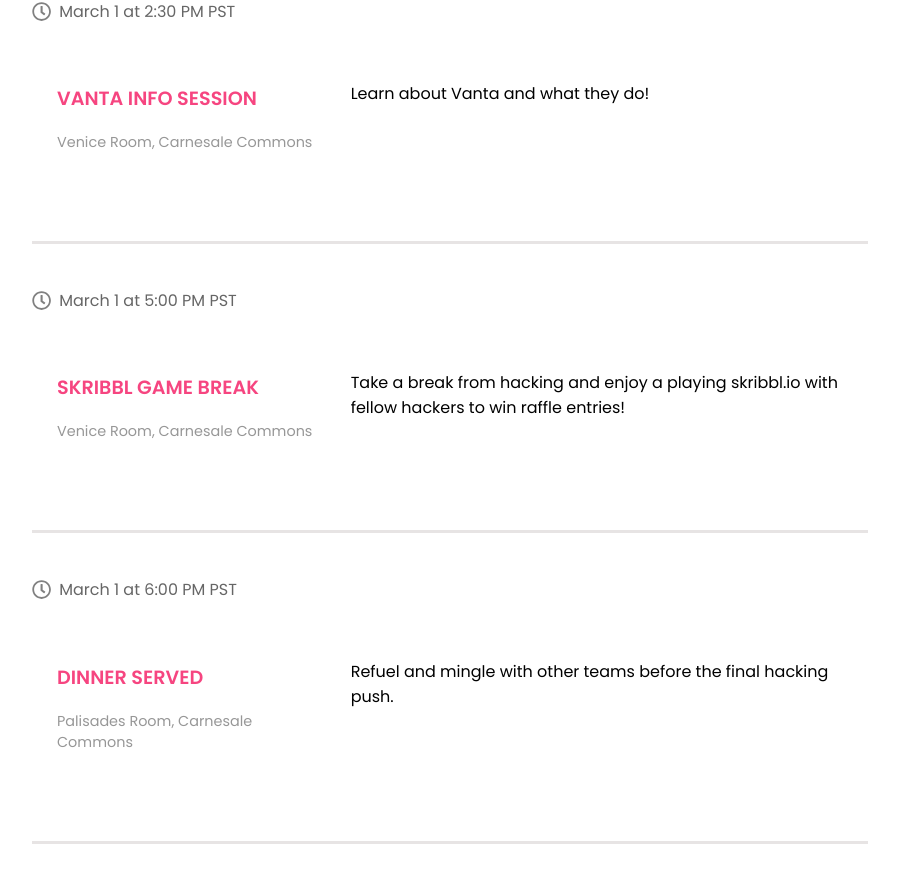
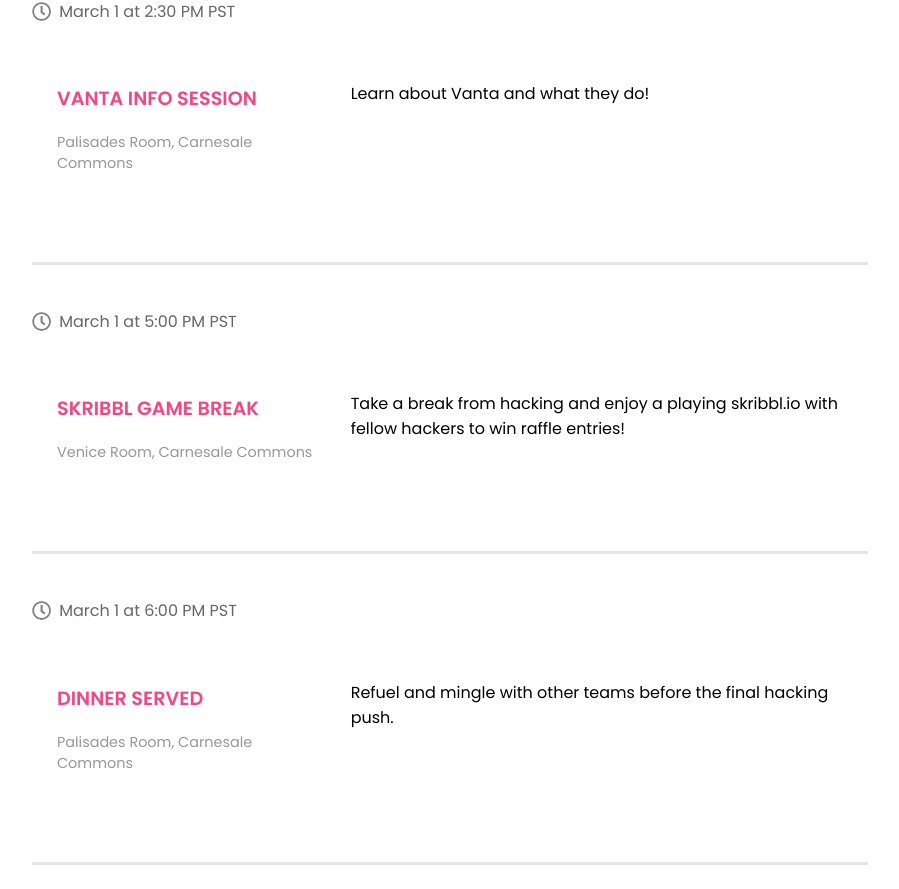
Before and after one commit to uclaacm/hoth.uclaacm.com, a React (Vite) app: page /schedule in a window 1280 px wide. Shown: the part 2574-3463 px from the top of the page, without its empty margins (190-1089 px from the left). Built offline with nearby package versions, Linux system fonts and the light colour scheme.

Commit message:
Update event location for Vanta Info Session

```diff
--- a/src/data/eventSchedule.js
+++ b/src/data/eventSchedule.js
@@ -92,7 +92,7 @@ export const eventSchedule = [
 		events: [
 			{
 				name: 'Vanta Info Session',
-				location: 'Venice Room, Carnesale Commons',
+				location: 'Palisades Room, Carnesale Commons',
 				description:
 					'Learn about Vanta and what they do!',
 			},
```
